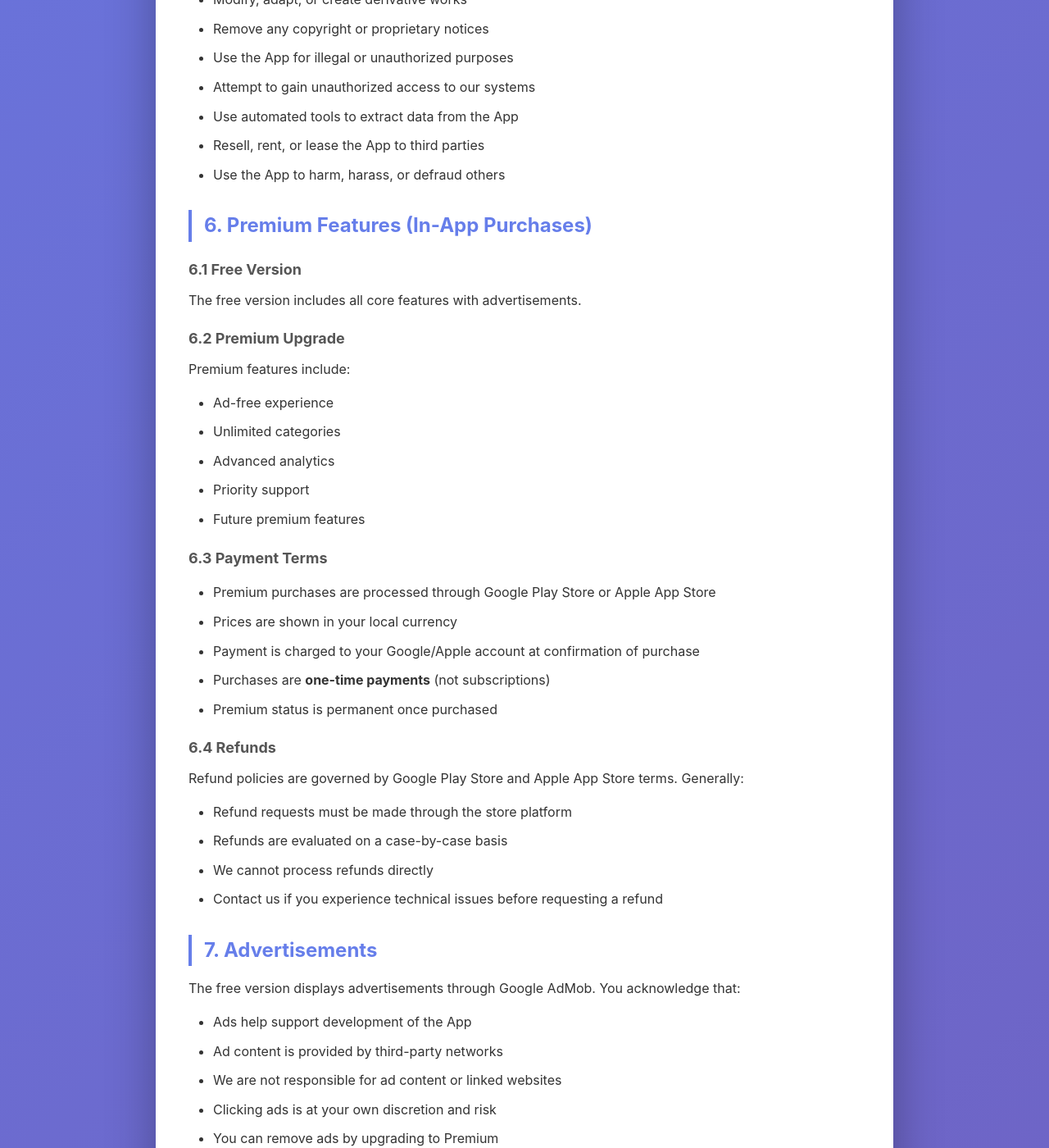
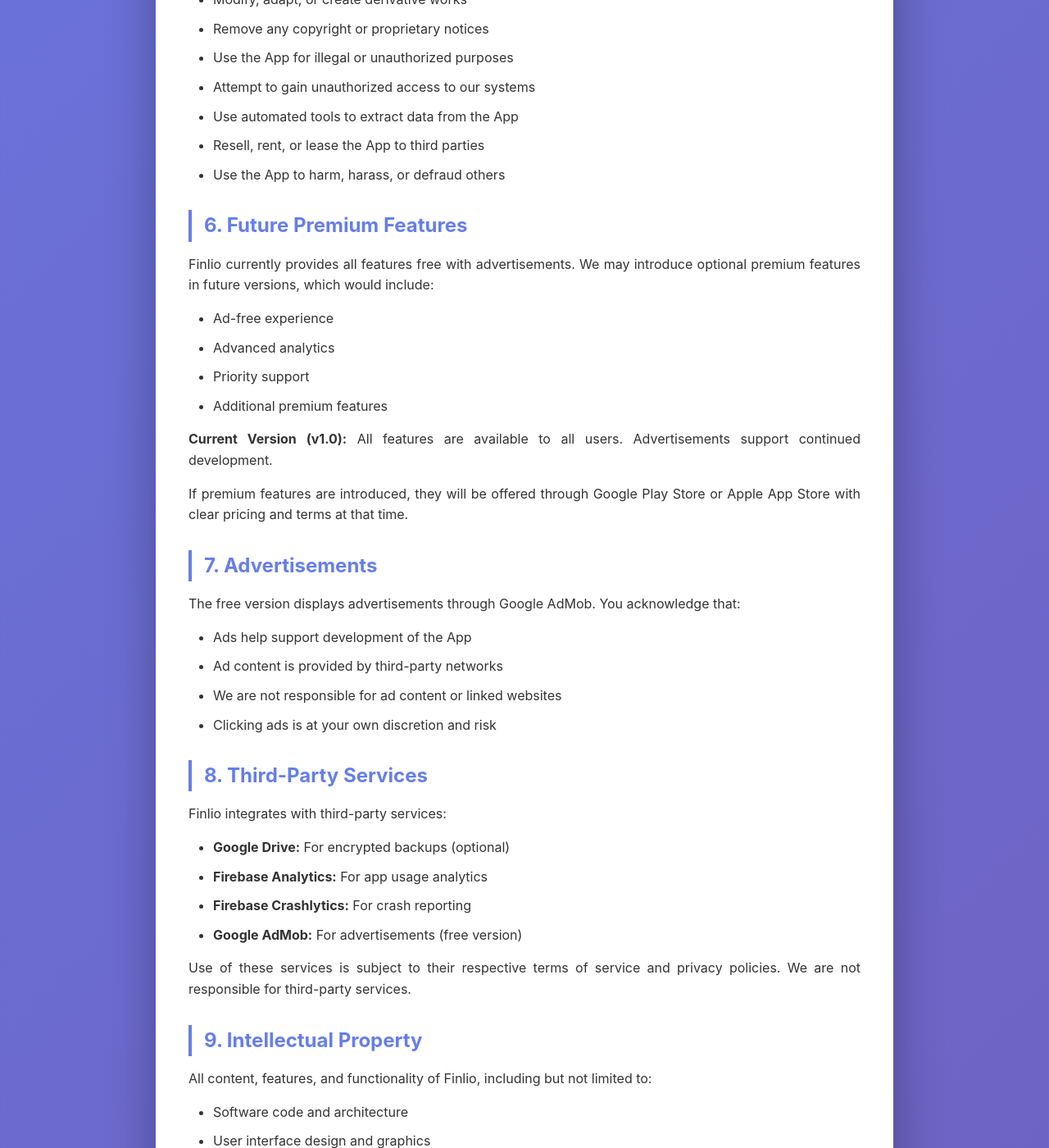
Before and after one commit to CodEnity-Dev/codenity-dev.github.io, a Jekyll site: the page finlio/terms-of-service.html, which Jekyll copies as it is, in a window 1280 px wide and 1400 px high, scrolled down 2392 px. Shown: the whole window at 82% size. Built offline with Jekyll 4.4.1, drawn with Linux system fonts in a browser that asks for light colours; some of the changed text lies outside the part shown.

Commit message:
updated docs

```diff
--- a/finlio/privacy-policy.html
+++ b/finlio/privacy-policy.html
@@ -202,7 +202,7 @@
             <li>App usage patterns for ad targeting</li>
             <li>IP address (approximate location)</li>
         </ul>
-        <p>You can opt out of personalized ads in your device settings or upgrade to Premium to remove all ads.</p>
+        <p>You can opt out of personalized ads in your device settings.</p>
 
         <h3>2.5 Backup Data (Google Drive - Optional)</h3>
         <p>
@@ -307,7 +307,6 @@
         <ul>
             <li>Reset your Advertising ID in device settings</li>
             <li>Opt out of personalized ads in Google settings</li>
-            <li>Upgrade to Premium to remove all advertisements</li>
         </ul>
 
         <h2>7. Data Retention</h2>
--- a/finlio/terms-of-service.html
+++ b/finlio/terms-of-service.html
@@ -235,44 +235,23 @@
             <li>Use the App to harm, harass, or defraud others</li>
         </ul>
 
-        <h2>6. Premium Features (In-App Purchases)</h2>
+        <h2>6. Future Premium Features</h2>
 
-        <h3>6.1 Free Version</h3>
         <p>
-            The free version includes all core features with advertisements.
-        </p>
-
-        <h3>6.2 Premium Upgrade</h3>
-        <p>
-            Premium features include:
+            Finlio currently provides all features free with advertisements. We may introduce optional premium features in future versions, which would include:
         </p>
         <ul>
             <li>Ad-free experience</li>
-            <li>Unlimited categories</li>
             <li>Advanced analytics</li>
             <li>Priority support</li>
-            <li>Future premium features</li>
+            <li>Additional premium features</li>
         </ul>
-
-        <h3>6.3 Payment Terms</h3>
-        <ul>
-            <li>Premium purchases are processed through Google Play Store or Apple App Store</li>
-            <li>Prices are shown in your local currency</li>
-            <li>Payment is charged to your Google/Apple account at confirmation of purchase</li>
-            <li>Purchases are <strong>one-time payments</strong> (not subscriptions)</li>
-            <li>Premium status is permanent once purchased</li>
-        </ul>
-
-        <h3>6.4 Refunds</h3>
         <p>
-            Refund policies are governed by Google Play Store and Apple App Store terms. Generally:
+            <strong>Current Version (v1.0):</strong> All features are available to all users. Advertisements support continued development.
         </p>
-        <ul>
-            <li>Refund requests must be made through the store platform</li>
-            <li>Refunds are evaluated on a case-by-case basis</li>
-            <li>We cannot process refunds directly</li>
-            <li>Contact us if you experience technical issues before requesting a refund</li>
-        </ul>
+        <p>
+            If premium features are introduced, they will be offered through Google Play Store or Apple App Store with clear pricing and terms at that time.
+        </p>
 
         <h2>7. Advertisements</h2>
         <p>
@@ -283,7 +262,6 @@
             <li>Ad content is provided by third-party networks</li>
             <li>We are not responsible for ad content or linked websites</li>
             <li>Clicking ads is at your own discretion and risk</li>
-            <li>You can remove ads by upgrading to Premium</li>
         </ul>
 
         <h2>8. Third-Party Services</h2>
@@ -360,7 +338,7 @@
             <li>Errors, inaccuracies, or mistakes in the App</li>
         </ul>
         <p>
-            In no event shall our total liability exceed the amount you paid for Premium features (if applicable), or $10 USD if you use the free version.
+            In no event shall our total liability exceed $10 USD.
         </p>
 
         <h2>11. Indemnification</h2>
@@ -419,7 +397,6 @@
             <li>Your license to use the App ends immediately</li>
             <li>Local data on your device remains until you delete it</li>
             <li>Google Drive backups remain in your account</li>
-            <li>Premium purchases may be forfeited (no refund)</li>
         </ul>
 
         <h2>14. Updates and Modifications</h2>
```
